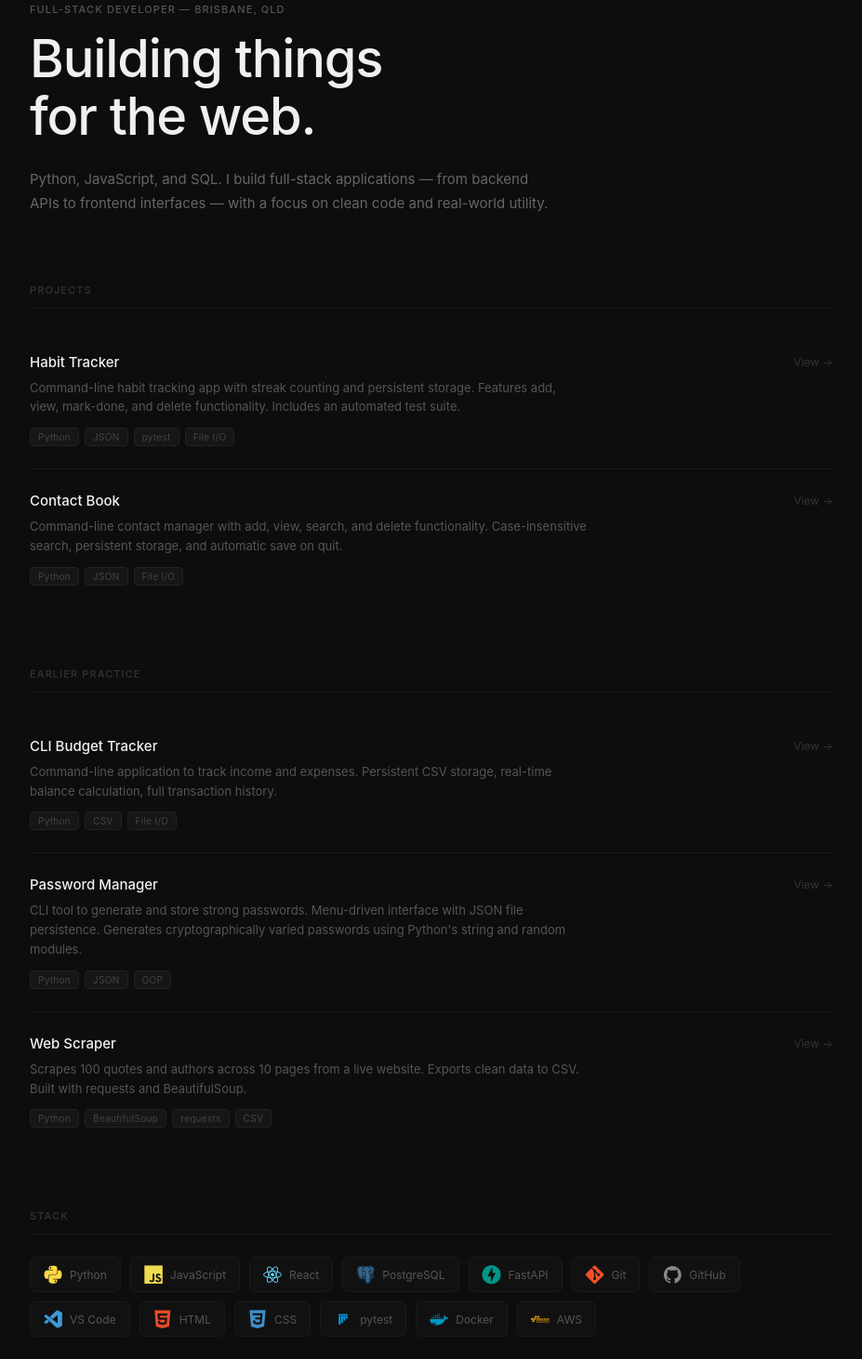
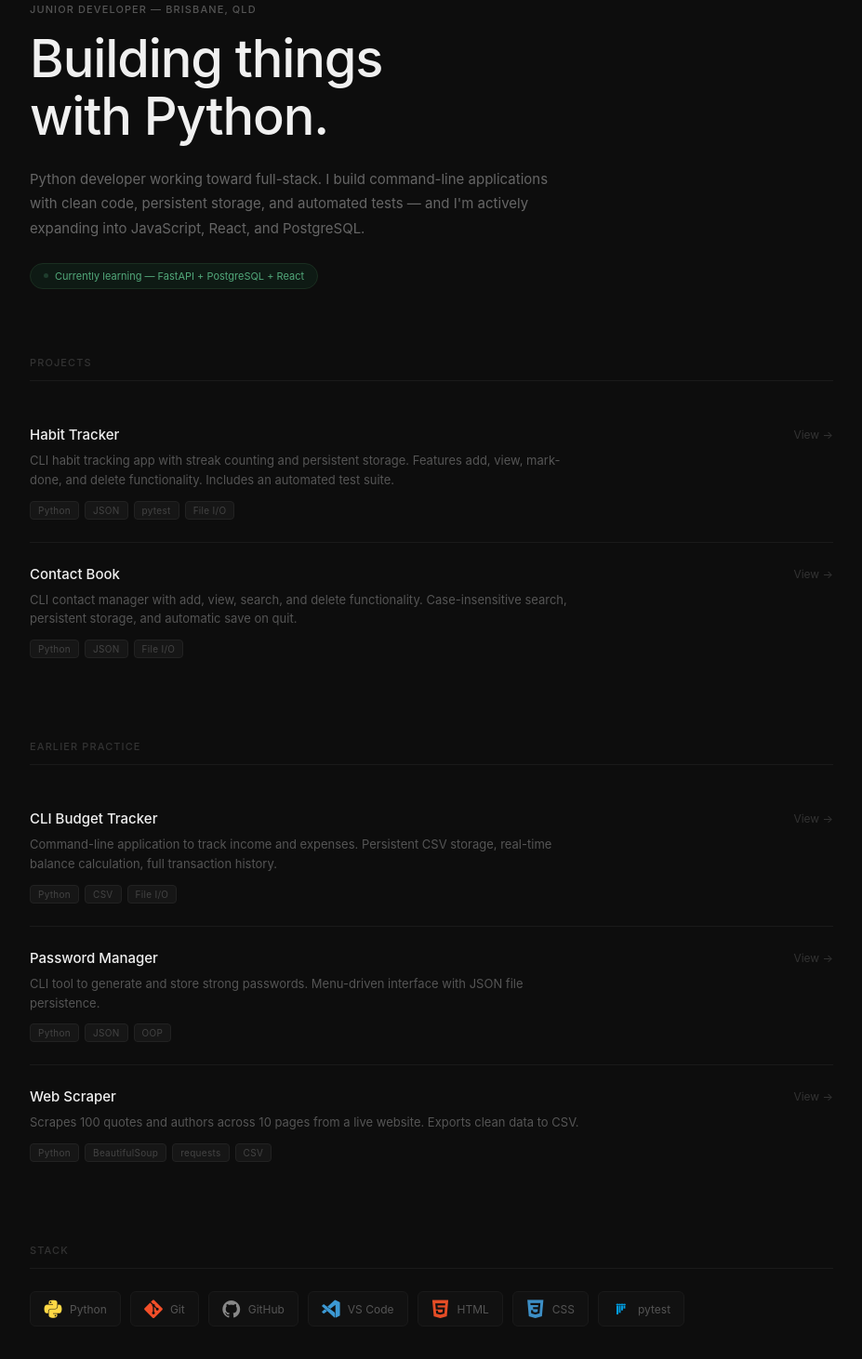
Before and after one commit to davidmurhi/davidmurhi.github.io, a plain HTML site: page index.html in a window 1280 px wide. Shown: the part 178-1640 px from the top of the page at 93% size, without its empty margins (176-1103 px from the left). Drawn offline with nearby package versions, Linux system fonts and the light colour scheme.

Commit message:
Update portfolio to accurately reflect current skills

```diff
--- a/index.html
+++ b/index.html
@@ -4,7 +4,7 @@
 <head>
     <meta charset="UTF-8" />
     <meta name="viewport" content="width=device-width, initial-scale=1.0" />
-    <title>David Murhi — Full-stack Developer</title>
+    <title>David Murhi — Junior Developer</title>
     <link rel="stylesheet" href="https://cdn.jsdelivr.net/gh/devicons/devicon@latest/devicon.min.css" />
     <style>
         *,
@@ -84,6 +84,40 @@
             color: #666;
             line-height: 1.75;
             max-width: 560px;
+            margin-bottom: 24px;
+        }
+
+        .badge {
+            display: inline-flex;
+            align-items: center;
+            gap: 7px;
+            background: #0e1a14;
+            border: 0.5px solid #1a2e20;
+            padding: 6px 14px;
+            border-radius: 99px;
+            font-size: 11px;
+            color: #52a87a;
+        }
+
+        .badge-dot {
+            width: 5px;
+            height: 5px;
+            border-radius: 50%;
+            background: #52a87a;
+            animation: pulse 2s ease infinite;
+            flex-shrink: 0;
+        }
+
+        @keyframes pulse {
+
+            0%,
+            100% {
+                opacity: 1;
+            }
+
+            50% {
+                opacity: 0.25;
+            }
         }
 
         .section-label {
@@ -283,10 +317,14 @@
         </nav>
 
         <div class="hero">
-            <div class="hero-tag">Full-stack developer — Brisbane, QLD</div>
-            <h1>Building things<br>for the web.</h1>
-            <p>Python, JavaScript, and SQL. I build full-stack applications — from backend APIs to frontend interfaces —
-                with a focus on clean code and real-world utility.</p>
+            <div class="hero-tag">Junior Developer — Brisbane, QLD</div>
+            <h1>Building things<br>with Python.</h1>
+            <p>Python developer working toward full-stack. I build command-line applications with clean code, persistent
+                storage, and automated tests — and I'm actively expanding into JavaScript, React, and PostgreSQL.</p>
+            <div class="badge">
+                <span class="badge-dot"></span>
+                Currently learning — FastAPI + PostgreSQL + React
+            </div>
         </div>
 
         <div class="projects" id="projects">
@@ -295,8 +333,8 @@
             <div class="project">
                 <div>
                     <div class="proj-title">Habit Tracker</div>
-                    <div class="proj-desc">Command-line habit tracking app with streak counting and persistent storage.
-                        Features add, view, mark-done, and delete functionality. Includes an automated test suite.</div>
+                    <div class="proj-desc">CLI habit tracking app with streak counting and persistent storage. Features
+                        add, view, mark-done, and delete functionality. Includes an automated test suite.</div>
                     <div class="proj-tags">
                         <span class="tag">Python</span>
                         <span class="tag">JSON</span>
@@ -310,8 +348,8 @@
             <div class="project">
                 <div>
                     <div class="proj-title">Contact Book</div>
-                    <div class="proj-desc">Command-line contact manager with add, view, search, and delete
-                        functionality. Case-insensitive search, persistent storage, and automatic save on quit.</div>
+                    <div class="proj-desc">CLI contact manager with add, view, search, and delete functionality.
+                        Case-insensitive search, persistent storage, and automatic save on quit.</div>
                     <div class="proj-tags">
                         <span class="tag">Python</span>
                         <span class="tag">JSON</span>
@@ -343,8 +381,7 @@
                 <div>
                     <div class="proj-title">Password Manager</div>
                     <div class="proj-desc">CLI tool to generate and store strong passwords. Menu-driven interface with
-                        JSON file persistence. Generates cryptographically varied passwords using Python's string and
-                        random modules.</div>
+                        JSON file persistence.</div>
                     <div class="proj-tags">
                         <span class="tag">Python</span>
                         <span class="tag">JSON</span>
@@ -358,7 +395,7 @@
                 <div>
                     <div class="proj-title">Web Scraper</div>
                     <div class="proj-desc">Scrapes 100 quotes and authors across 10 pages from a live website. Exports
-                        clean data to CSV. Built with requests and BeautifulSoup.</div>
+                        clean data to CSV.</div>
                     <div class="proj-tags">
                         <span class="tag">Python</span>
                         <span class="tag">BeautifulSoup</span>
@@ -377,26 +414,6 @@
                 <div class="icon-chip">
                     <i class="devicon-python-plain colored"></i>
                     <span>Python</span>
-                </div>
-
-                <div class="icon-chip">
-                    <i class="devicon-javascript-plain colored"></i>
-                    <span>JavaScript</span>
-                </div>
-
-                <div class="icon-chip">
-                    <i class="devicon-react-original colored"></i>
-                    <span>React</span>
-                </div>
-
-                <div class="icon-chip">
-                    <i class="devicon-postgresql-plain colored"></i>
-                    <span>PostgreSQL</span>
-                </div>
-
-                <div class="icon-chip">
-                    <i class="devicon-fastapi-plain colored"></i>
-                    <span>FastAPI</span>
                 </div>
 
                 <div class="icon-chip">
@@ -429,16 +446,6 @@
                     <span>pytest</span>
                 </div>
 
-                <div class="icon-chip">
-                    <i class="devicon-docker-plain colored"></i>
-                    <span>Docker</span>
-                </div>
-
-                <div class="icon-chip">
-                    <i class="devicon-amazonwebservices-plain-wordmark colored"></i>
-                    <span>AWS</span>
-                </div>
-
             </div>
         </div>
 
```
